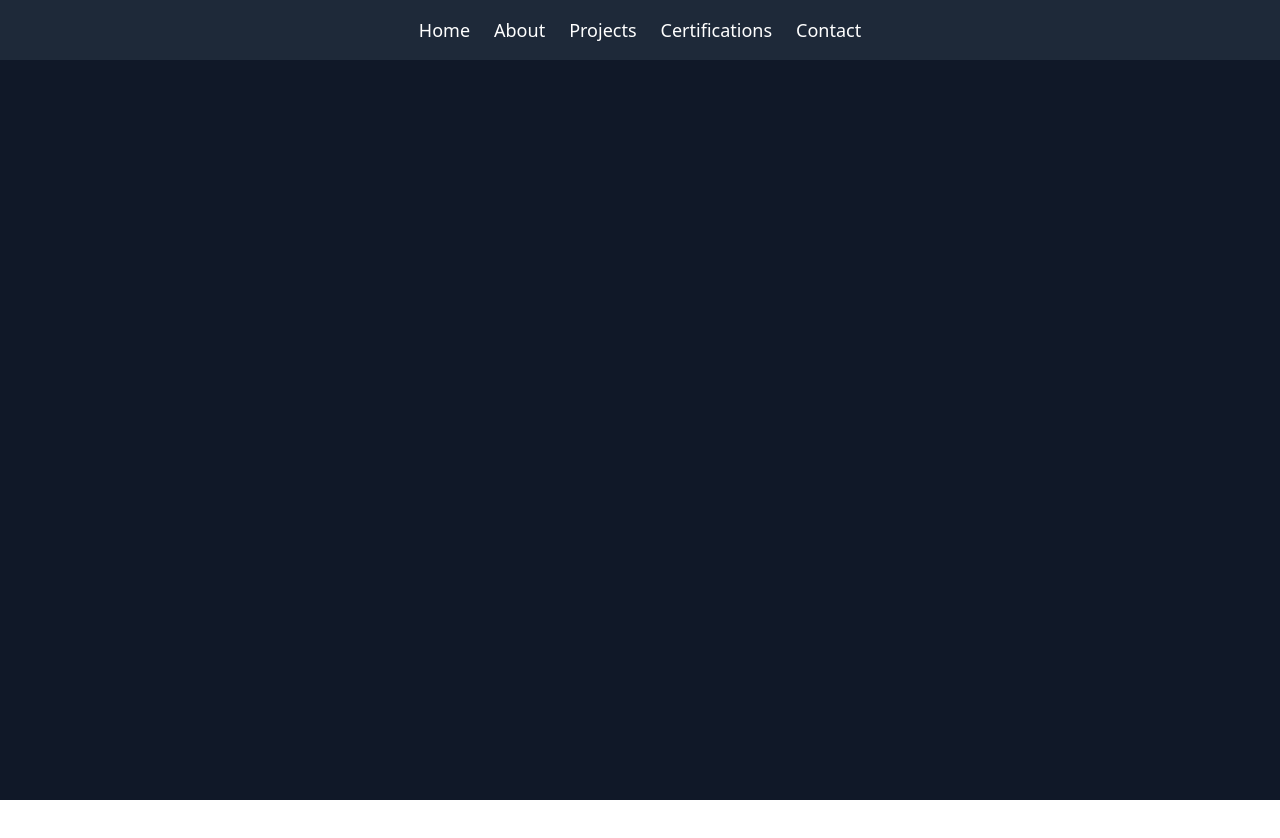
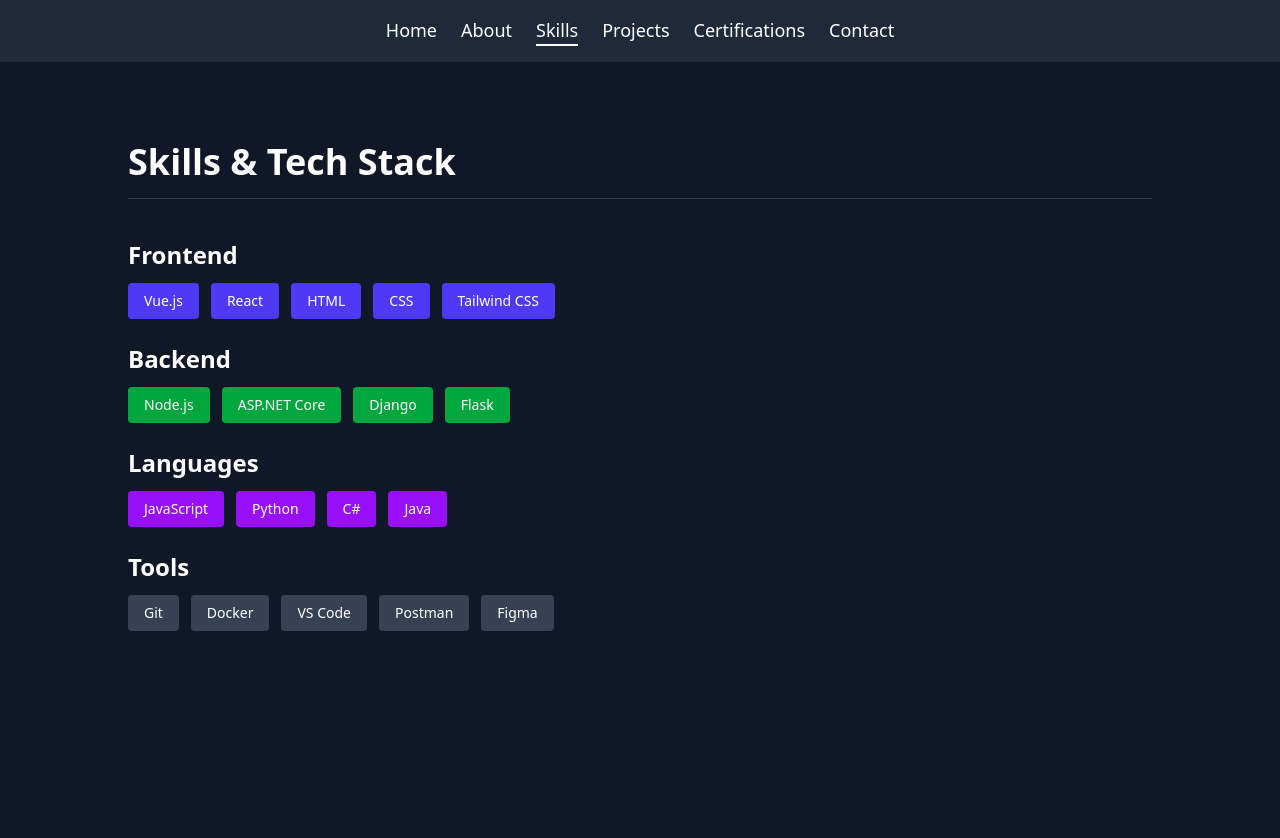
Before and after one commit to twoody0/MyPortfolio, a Vue app: page /skills in a window 1280 px wide. Shown: the top 838 px of the page. Before the commit the page ends 800 px from the top, so only its background shows below. Built offline with nearby package versions, Linux system fonts and the light colour scheme.

Commit message:
Added a skills page

```diff
--- a/src/App.vue
+++ b/src/App.vue
@@ -3,6 +3,7 @@
     <nav class="bg-gray-800 p-4 flex justify-center gap-6 text-lg font-medium">
       <router-link to="/" class="link-underline">Home</router-link>
       <router-link to="/about" class="link-underline">About</router-link>
+      <router-link to="/skills" class="link-underline">Skills</router-link>
       <router-link to="/projects" class="link-underline">Projects</router-link>
       <router-link to="/certifications" class="link-underline">Certifications</router-link>
       <router-link to="/contact" class="link-underline">Contact</router-link>
--- a/src/assets/main.css
+++ b/src/assets/main.css
@@ -2,7 +2,8 @@
 
 /* Custom animations via @layer */
 @layer utilities {
-  @keyframes fadeIn {
+  /* ↓ Slide Up */
+  @keyframes fadeInUp {
     0% {
       opacity: 0;
       transform: translateY(20px);
@@ -14,10 +15,28 @@
     }
   }
 
-  .animate-fadeIn {
-    animation: fadeIn 1s ease-out forwards;
+  .animate-fadeInUp {
+    animation: fadeInUp 1s ease-out forwards;
   }
 
+  /* → Slide In from Left */
+  @keyframes fadeInLeft {
+    0% {
+      opacity: 0;
+      transform: translateX(-20px);
+    }
+
+    100% {
+      opacity: 1;
+      transform: translateX(0);
+    }
+  }
+
+  .animate-fadeInLeft {
+    animation: fadeInLeft 1s ease-out forwards;
+  }
+
+  /* Animation delays */
   .animation-delay-100 {
     animation-delay: 0.1s;
   }
@@ -30,9 +49,26 @@
     animation-delay: 0.5s;
   }
 
-  /* Tailwind plugin-style animation */
+  .animation-delay-700 {
+    animation-delay: 0.7s;
+  }
+
+  .animation-delay-900 {
+    animation-delay: 0.9s;
+  }
+
+  .animation-delay-1100 {
+    animation-delay: 1.1s;
+  }
+
+  .animation-delay-1300 {
+    animation-delay: 1.3s;
+  }
+
+  /* Link underline hover animation */
   .link-underline {
     position: relative;
+    padding-bottom: 2px;
   }
 
     .link-underline::after {
--- a/src/pages/About.vue
+++ b/src/pages/About.vue
@@ -21,5 +21,25 @@
         When I’m not coding, you’ll usually find me gaming on my PS5 or PC, hiking around the Pacific Northwest, or brainstorming new app ideas over coffee.
       </p>
     </div>
+
+    <!-- GitHub Activity -->
+    <div class="pt-12 border-t border-gray-700">
+      <h2 class="text-2xl font-semibold mb-6 text-center">GitHub Activity</h2>
+
+      <!-- Contribution Streak -->
+      <img src="https://github-readme-streak-stats.herokuapp.com/?user=twoody0&theme=tokyonight&hide_border=true"
+           alt="GitHub Streak Stats"
+           class="rounded-lg shadow-lg w-full max-w-2xl mx-auto" />
+
+      <!-- Stats Card -->
+      <img src="https://github-readme-stats.vercel.app/api?username=twoody0&show_icons=true&theme=tokyonight&hide_border=true"
+           alt="GitHub Stats"
+           class="rounded-lg shadow-lg mt-6 w-full max-w-2xl mx-auto" />
+
+      <!-- Top Languages -->
+      <img src="https://github-readme-stats.vercel.app/api/top-langs/?username=twoody0&layout=compact&theme=tokyonight&hide_border=true"
+           alt="Top Languages"
+           class="rounded-lg shadow-lg mt-6 w-full max-w-2xl mx-auto" />
+    </div>
   </section>
 </template>
--- a/src/pages/Home.vue
+++ b/src/pages/Home.vue
@@ -1,6 +1,6 @@
 <template>
   <section class="min-h-screen bg-gray-900 text-white flex items-center justify-center px-6">
-    <div class="max-w-4xl text-center space-y-8 animate-fadeIn">
+    <div class="max-w-4xl text-center space-y-8 animate-fadeInUp">
       <!-- Profile Image -->
       <div class="flex justify-center">
         <img src="/profile.jpg"
@@ -9,10 +9,10 @@
       </div>
 
       <!-- Name -->
-      <h1 class="text-5xl font-bold opacity-0 animate-fadeIn animation-delay-100">Hi, I'm Tyler Woody</h1>
+      <h1 class="text-5xl font-bold opacity-0 animate-fadeInUp animation-delay-100">Hi, I'm Tyler Woody</h1>
 
       <!-- Value Prop -->
-      <p class="text-xl text-gray-300 opacity-0 animate-fadeIn animation-delay-300">
+      <p class="text-xl text-gray-300 opacity-0 animate-fadeInUp animation-delay-300">
         I build performant web experiences with clean, modern code.
       </p>
 
--- /dev/null
+++ b/src/pages/Skills.vue
@@ -0,0 +1,55 @@
+<template>
+  <section class="min-h-screen bg-gray-900 text-white px-6 py-20">
+    <div class="max-w-5xl mx-auto space-y-10">
+      <h1 class="text-4xl font-bold border-b border-gray-700 pb-4">Skills & Tech Stack</h1>
+
+      <div class="space-y-6">
+        <!-- Frontend -->
+        <div>
+          <h2 class="text-2xl font-semibold mb-3">Frontend</h2>
+          <div class="flex flex-wrap gap-3">
+            <span class="bg-indigo-600 px-4 py-2 rounded text-sm opacity-0 animate-fadeInLeft animation-delay-100">Vue.js</span>
+            <span class="bg-indigo-600 px-4 py-2 rounded text-sm opacity-0 animate-fadeInLeft animation-delay-300">React</span>
+            <span class="bg-indigo-600 px-4 py-2 rounded text-sm opacity-0 animate-fadeInLeft animation-delay-500">HTML</span>
+            <span class="bg-indigo-600 px-4 py-2 rounded text-sm opacity-0 animate-fadeInLeft animation-delay-700">CSS</span>
+            <span class="bg-indigo-600 px-4 py-2 rounded text-sm opacity-0 animate-fadeInLeft animation-delay-900">Tailwind CSS</span>
+          </div>
+        </div>
+
+        <!-- Backend -->
+        <div>
+          <h2 class="text-2xl font-semibold mb-3">Backend</h2>
+          <div class="flex flex-wrap gap-3">
+            <span class="bg-green-600 px-4 py-2 rounded text-sm opacity-0 animate-fadeInLeft animation-delay-100">Node.js</span>
+            <span class="bg-green-600 px-4 py-2 rounded text-sm opacity-0 animate-fadeInLeft animation-delay-300">ASP.NET Core</span>
+            <span class="bg-green-600 px-4 py-2 rounded text-sm opacity-0 animate-fadeInLeft animation-delay-500">Django</span>
+            <span class="bg-green-600 px-4 py-2 rounded text-sm opacity-0 animate-fadeInLeft animation-delay-700">Flask</span>
+          </div>
+        </div>
+
+        <!-- Languages -->
+        <div>
+          <h2 class="text-2xl font-semibold mb-3">Languages</h2>
+          <div class="flex flex-wrap gap-3">
+            <span class="bg-purple-600 px-4 py-2 rounded text-sm opacity-0 animate-fadeInLeft animation-delay-100">JavaScript</span>
+            <span class="bg-purple-600 px-4 py-2 rounded text-sm opacity-0 animate-fadeInLeft animation-delay-300">Python</span>
+            <span class="bg-purple-600 px-4 py-2 rounded text-sm opacity-0 animate-fadeInLeft animation-delay-500">C#</span>
+            <span class="bg-purple-600 px-4 py-2 rounded text-sm opacity-0 animate-fadeInLeft animation-delay-700">Java</span>
+          </div>
+        </div>
+
+        <!-- Tools -->
+        <div>
+          <h2 class="text-2xl font-semibold mb-3">Tools</h2>
+          <div class="flex flex-wrap gap-3">
+            <span class="bg-gray-700 px-4 py-2 rounded text-sm opacity-0 animate-fadeInLeft animation-delay-100">Git</span>
+            <span class="bg-gray-700 px-4 py-2 rounded text-sm opacity-0 animate-fadeInLeft animation-delay-300">Docker</span>
+            <span class="bg-gray-700 px-4 py-2 rounded text-sm opacity-0 animate-fadeInLeft animation-delay-500">VS Code</span>
+            <span class="bg-gray-700 px-4 py-2 rounded text-sm opacity-0 animate-fadeInLeft animation-delay-700">Postman</span>
+            <span class="bg-gray-700 px-4 py-2 rounded text-sm opacity-0 animate-fadeInLeft animation-delay-900">Figma</span>
+          </div>
+        </div>
+      </div>
+    </div>
+  </section>
+</template>
--- a/src/router.js
+++ b/src/router.js
@@ -4,6 +4,7 @@
 import Certifications from './pages/Certifications.vue'
 import Contact from './pages/Contact.vue'
 import About from './pages/About.vue'
+import Skills from './pages/Skills.vue'
 
 const routes = [
   { path: '/', name: 'Home', component: Home },
@@ -11,6 +12,7 @@
   { path: '/certifications', name: 'Certifications', component: Certifications },
   { path: '/contact', name: 'Contact', component: Contact },
   { path: '/about', name: 'About', component: About },
+  { path: '/skills', name: 'Skills', component: Skills },
 ]
 
 const router = createRouter({
```
Lines whose indentation alone changed are shown as unchanged.
